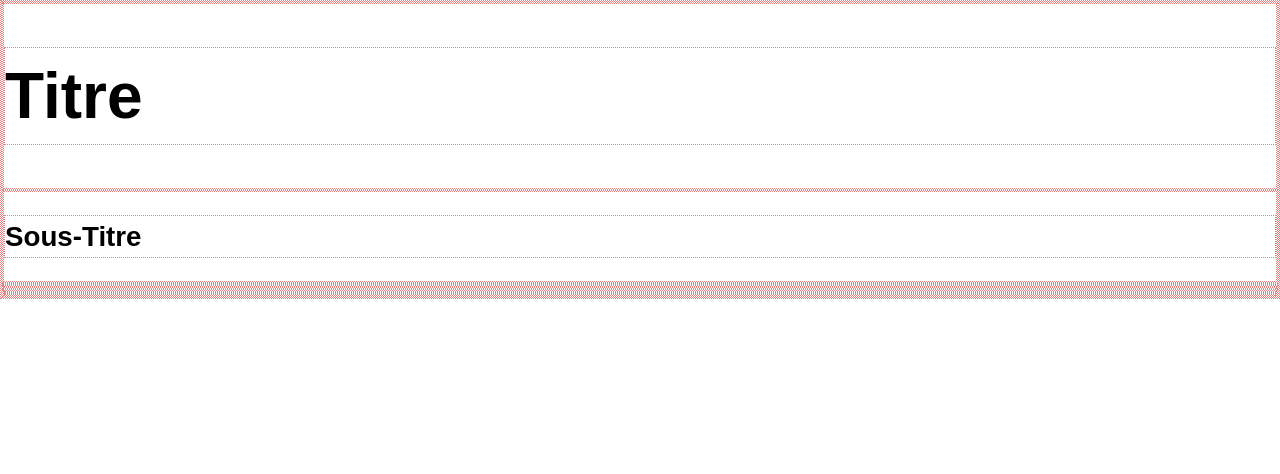
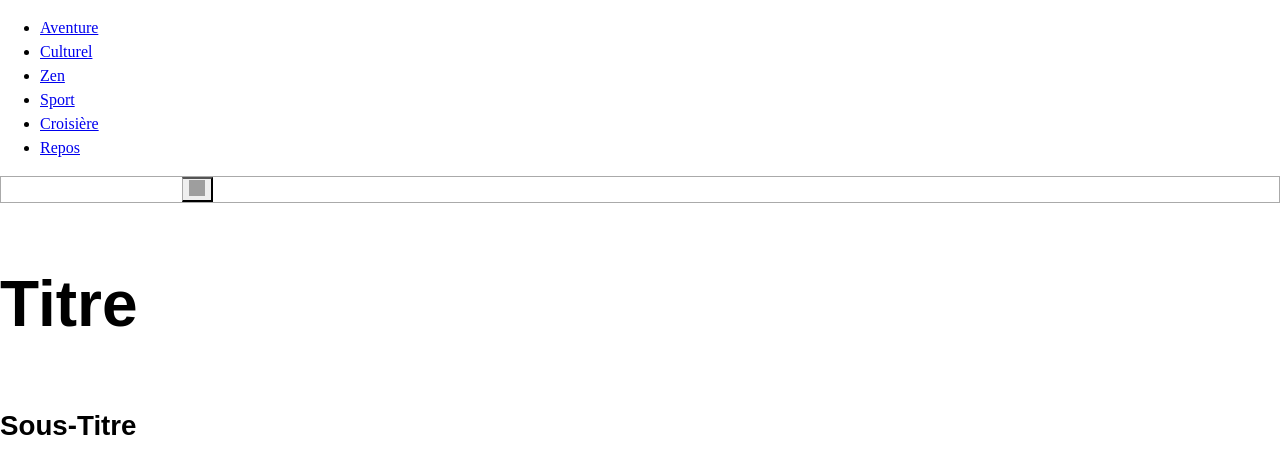
Before and after one commit to DreamCurson/Gestionnaire, a plain HTML site: page theme-33w-ete-25/index.htm in a window 1280 px wide. Drawn offline with Linux system fonts and the light colour scheme; grey boxes are pictures that could not be loaded.

Commit message:
Ajout recherche et style recherche

```diff
--- a/theme-33w-ete-25/index.htm
+++ b/theme-33w-ete-25/index.htm
@@ -10,12 +10,30 @@
 <body>
     <header class="entete">
         <div class="entete__global">
-            <h1>Titre</h1>
+            <nav class="entete__contenu">
+                <ul class="entete__nav">
+                    <li class="entete__menu-item"><a href="#">Aventure</a></li>
+                    <li class="entete__menu-item"><a href="#">Culturel</a></li>
+                    <li class="entete__menu-item"><a href="#">Zen</a></li>
+                    <li class="entete__menu-item"><a href="#">Sport</a></li>
+                    <li class="entete__menu-item"><a href="#">Croisière</a></li>
+                    <li class="entete__menu-item"><a href="#">Repos</a></li>
+                </ul>
+            </nav>
+            <form class="recherche" action="">
+                <input class="recherche__input" type="search" name="" id="">
+                <button class="recherche__bouton">
+                    <img src="https://s2.svgbox.net/hero-solid.svg?ic=search&color=000"
+                    width="16"
+                    height="16">
+                </button>
+            </form>
         </div>
     </header>
 
     <section class="hero">
         <div class="hero__contenu">
+            <h1>Titre</h1>
             <h2>Sous-Titre</h2>
         </div>
     </section>
--- /dev/null
+++ b/theme-33w-ete-25/sass/composant/_recherche.scss
@@ -0,0 +1,13 @@
+.recherche{
+    display: flex;
+    border: 1px solid #aaa;
+    align-items: center;
+
+    &__input{
+        border: none;
+        outline: none;
+    }
+    &__bouton{
+        border-left: 1px solid #aaa;
+    }
+}
--- a/theme-33w-ete-25/sass/layout/_general.scss
+++ b/theme-33w-ete-25/sass/layout/_general.scss
@@ -1,7 +1,7 @@
-* {
+/* * {
     border: 1px dotted rgb(232, 128, 128);
 }
-
+*/
 body {
     font-size: 16px;
     line-height: 1.5;
--- a/theme-33w-ete-25/sass/style.scss
+++ b/theme-33w-ete-25/sass/style.scss
@@ -26,5 +26,6 @@ Text Domain: club-voyage
 @import "layout/general";
 
 // Composant
+@import "composant/recherche";
 // @import "composant/bouton";
 // @import "composant/menu";
```
Also changed, not shown: theme-33w-ete-25/sass/style.css, 1 other file.
